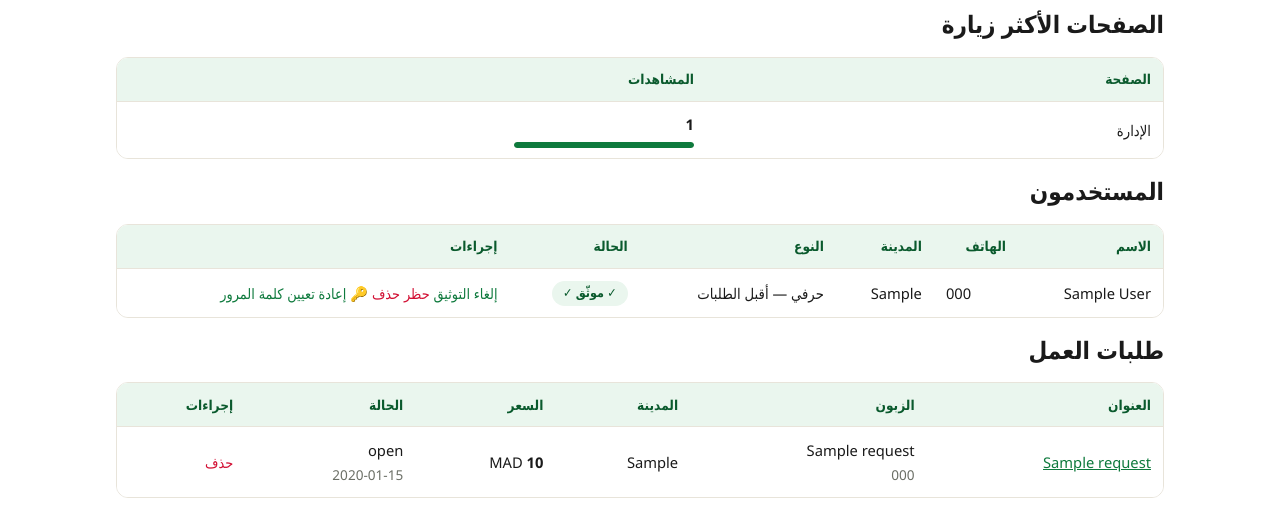
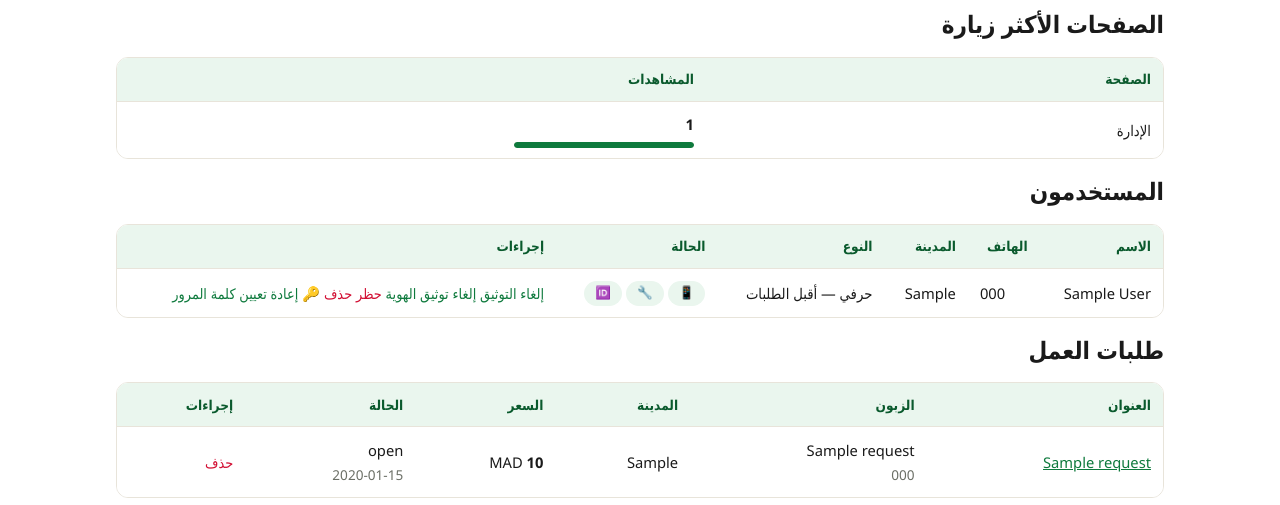
Before and after one commit to elghazihamza1-collab/servima, a Flask app: page /admin in a window 1280 px wide. Shown: the part 448-953 px from the top of the page. Run offline with Flask 3, Linux system fonts and the light colour scheme; the visitor is signed in with stand-in values (Sample User, id 1); tables that the repository leaves empty hold one stand-in row (values such as "Sample post"); grey boxes marked "Sample" are stand-in pictures; data that the repository does not hold is empty.

Commit message:
badges: phone/trade/ID verification, verified-first ranking

```diff
--- a/templates/admin.html
+++ b/templates/admin.html
@@ -43,15 +43,22 @@
     <td>{{ u.city }}</td>
     <td>{{ t('type_worker') if u.is_worker else t('type_client') }}</td>
     <td>
-      {% if u.is_blocked %}<span class="badge red">⛔</span>
-      {% elif u.is_verified %}<span class="badge">✓ {{ t('verified') }}</span>
-      {% else %}<span class="badge gray">–</span>{% endif %}
+      {% if u.is_blocked %}<span class="badge red">⛔</span>{% endif %}
+      {% if u.phone_verified %}<span class="badge" title="{{ t('badge_phone') }}">📱</span>{% endif %}
+      {% if u.is_verified %}<span class="badge" title="{{ t('badge_trade') }}">🔧</span>{% endif %}
+      {% if u.id_verified %}<span class="badge" title="{{ t('badge_id') }}">🆔</span>{% endif %}
+      {% if not u.is_blocked and not u.phone_verified and not u.is_verified and not u.id_verified %}<span class="badge gray">–</span>{% endif %}
     </td>
     <td class="actions">
       {% if u.is_verified %}
         <form method="post" action="{{ url_for('admin_user_unverify', user_id=u.id) }}"><button class="link" type="submit">{{ t('btn_unverify') }}</button></form>
       {% else %}
         <form method="post" action="{{ url_for('admin_user_verify', user_id=u.id) }}"><button class="link" type="submit">{{ t('btn_verify') }}</button></form>
+      {% endif %}
+      {% if u.id_verified %}
+        <form method="post" action="{{ url_for('admin_user_unverify_id', user_id=u.id) }}"><button class="link" type="submit">{{ t('btn_unverify_id') }}</button></form>
+      {% else %}
+        <form method="post" action="{{ url_for('admin_user_verify_id', user_id=u.id) }}"><button class="link" type="submit">{{ t('btn_verify_id') }}</button></form>
       {% endif %}
       {% if u.is_blocked %}
         <form method="post" action="{{ url_for('admin_user_unblock', user_id=u.id) }}"><button class="link" type="submit">{{ t('btn_unblock') }}</button></form>
--- a/templates/worker_detail.html
+++ b/templates/worker_detail.html
@@ -13,7 +13,7 @@
     <p style="margin:.2rem 0">
       <span class="stars">{% for i in range(1,6) %}{{ '★' if i <= (avg_rating|round|int) else '☆' }}{% endfor %}</span>
       <span class="small muted">({{ ratings|length }})</span>
-      {% if worker.is_verified %}<span class="verified">✓ {{ t('verified') }}</span>{% endif %}
+      {% if worker.phone_verified %}<span class="verified" title="{{ t('badge_phone') }}">📱</span>{% endif %}{% if worker.is_verified %}<span class="verified" title="{{ t('badge_trade') }}">🔧 {{ t('verified') }}</span>{% endif %}{% if worker.id_verified %}<span class="verified" title="{{ t('badge_id') }}">🆔</span>{% endif %}
     </p>
     {% if worker.member_since %}<p class="small muted" style="margin:0">{{ t('member_since') }}: {{ worker.member_since }}</p>{% endif %}
     {% if worker.experience_years is not none %}<p class="small" style="margin:.2rem 0">🏆 {{ t('f_experience') }}: {{ worker.experience_years }}</p>{% endif %}
--- a/templates/workers.html
+++ b/templates/workers.html
@@ -18,7 +18,7 @@
         <span class="stars">{% for i in range(1,6) %}{{ '★' if i <= ((w.avg or 0)|round|int) else '☆' }}{% endfor %}</span>
         <span class="small muted">({{ w.rating_count or 0 }})</span>
       </div>
-      {% if w.is_verified %}<span class="verified">✓ {{ t('verified') }}</span>{% endif %}
+      {% if w.phone_verified %}<span class="verified" title="{{ t('badge_phone') }}">📱</span>{% endif %}{% if w.is_verified %}<span class="verified" title="{{ t('badge_trade') }}">🔧 {{ t('verified') }}</span>{% endif %}{% if w.id_verified %}<span class="verified" title="{{ t('badge_id') }}">🆔</span>{% endif %}
     </span>
   </a>
   {% else %}
```
Also changed, not shown: templates/dashboard.html (+7 -0 lines).
